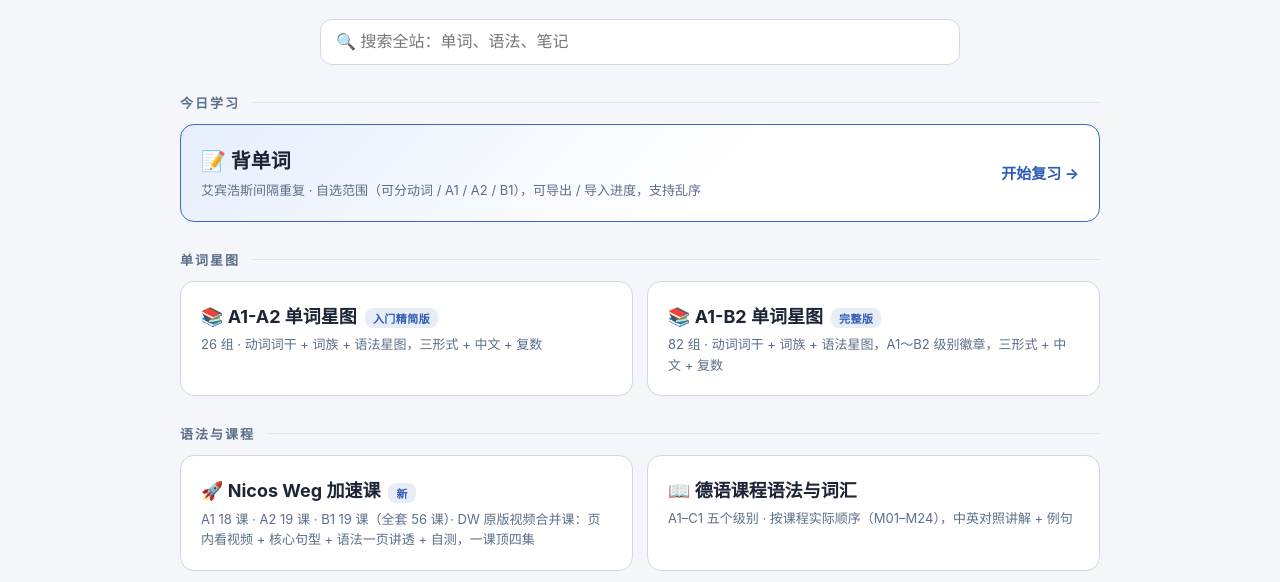
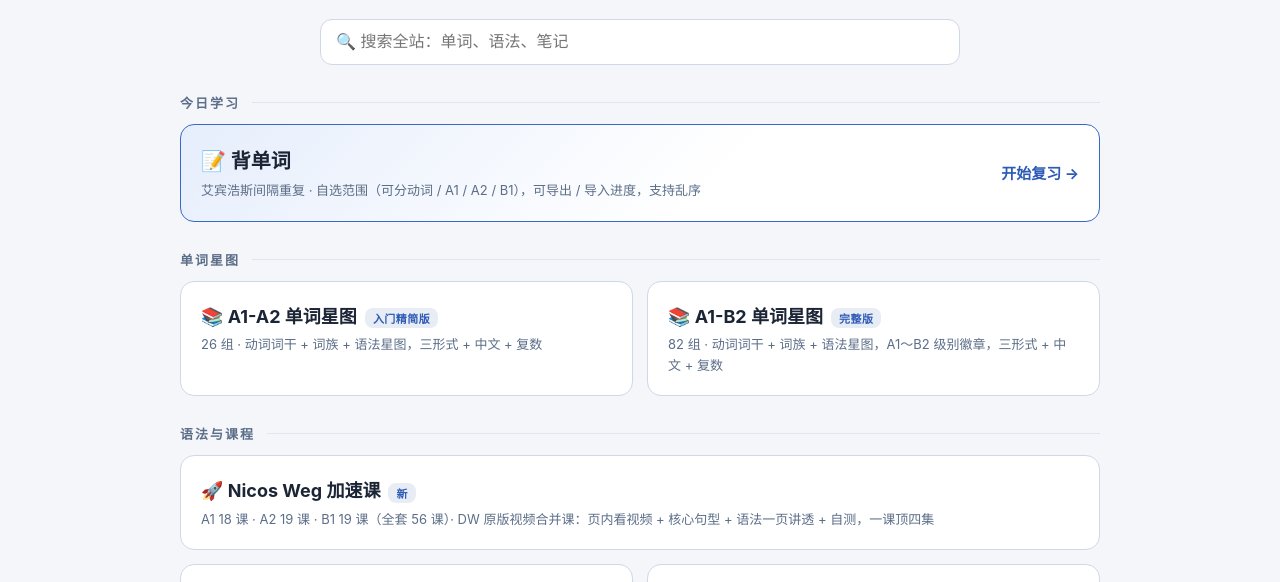
Before and after one commit to wdjiangdev/delernen, a plain HTML site: page index.html in a window 1280 px wide. Shown: the part 161-743 px from the top of the page. Drawn offline with Linux system fonts and the light colour scheme.

Commit message:
首页：加速课卡片独占第一行，两个语法卡片并排落到第二行

```diff
--- a/index.html
+++ b/index.html
@@ -43,6 +43,8 @@ a.card:focus-visible,.pill:focus-visible{outline:2px solid var(--accent);outline
 footer{margin-top:36px;text-align:center;font-size:12px;color:var(--text3);line-height:1.8}
 #themeBtn{position:fixed;top:14px;right:14px;background:var(--card);border:1px solid var(--border);border-radius:50%;width:38px;height:38px;font-size:18px;cursor:pointer;z-index:10}
 @media(max-width:480px){.wrap{padding:26px 16px 44px}h1{font-size:27px}.hero .cta{display:none}}
+
+.grid .card.wide{grid-column:1 / -1}
 </style>
 <link rel="manifest" href="/manifest.webmanifest">
 <meta name="theme-color" content="#0a0e1a">
@@ -81,7 +83,7 @@ footer{margin-top:36px;text-align:center;font-size:12px;color:var(--text3);line-
 
 <h2 class="sec">语法与课程</h2>
 <div class="grid">
-<a class="card" href="nicos/weg/"><h3>🚀 Nicos Weg 加速课<span class="tag">新</span></h3><p>A1 18 课 · A2 19 课 · B1 19 课（全套 56 课）· DW 原版视频合并课：页内看视频 + 核心句型 + 语法一页讲透 + 自测，一课顶四集</p></a>
+<a class="card wide" href="nicos/weg/"><h3>🚀 Nicos Weg 加速课<span class="tag">新</span></h3><p>A1 18 课 · A2 19 课 · B1 19 课（全套 56 课）· DW 原版视频合并课：页内看视频 + 核心句型 + 语法一页讲透 + 自测，一课顶四集</p></a>
 <a class="card" href="kurs/"><h3>📖 德语课程语法与词汇</h3><p>A1–C1 五个级别 · 按课程实际顺序（M01–M24），中英对照讲解 + 例句</p></a>
 <a class="card" href="grammatik/"><h3>📖 德语语法 A1-B2</h3><p>28 个语法点，中英对照讲解 + 例句</p></a>
 </div>
```
